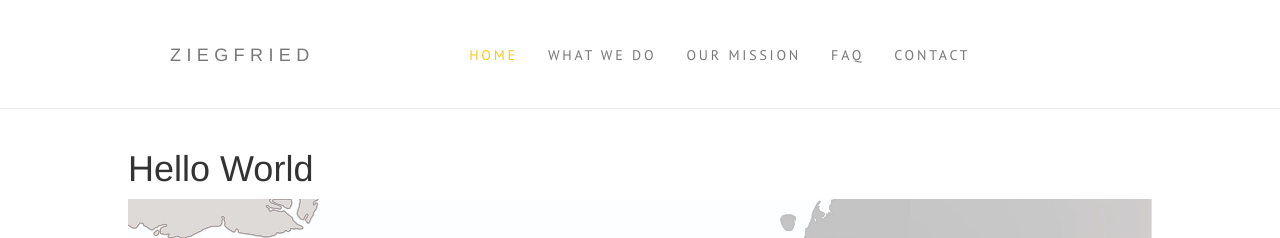
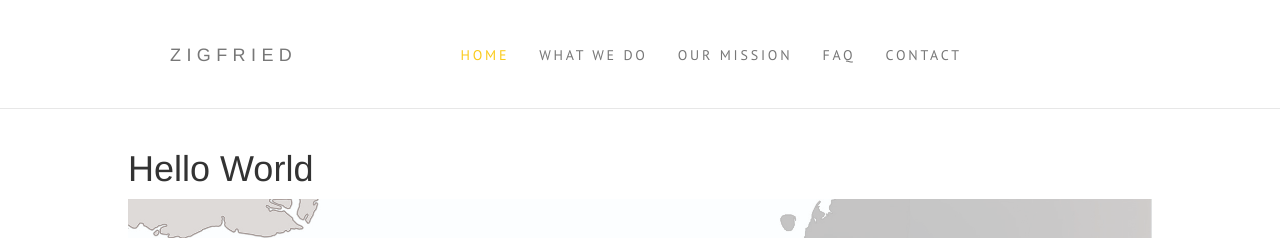
Before and after one commit to headshota/headshota.github.io, a Jekyll site: the page ziegfried/index.html, which Jekyll copies as it is, in a window 1280 px wide. Shown: the top 238 px of the page. Built offline with Jekyll 4.4.1, drawn with Linux system fonts in a browser that asks for light colours; nearby versions of some CDN libraries.

Commit message:
Update zigfried

```diff
--- a/ziegfried/index.html
+++ b/ziegfried/index.html
@@ -5,7 +5,7 @@
     <meta http-equiv="X-UA-Compatible" content="IE=edge">
     <meta name="viewport" content="width=device-width, initial-scale=1">
     <!-- The above 3 meta tags *must* come first in the head; any other head content must come *after* these tags -->
-    <title>Ziegfried - Your Gate To Eastern Europe</title>
+    <title>Zigfried - Your Gate To Eastern Europe</title>
 
     <!-- Bootstrap -->
     <link href="css/bootstrap.min.css" rel="stylesheet">
@@ -30,7 +30,7 @@
             <span class="icon-bar"></span>
             <span class="icon-bar"></span>
           </button>
-          <a class="navbar-brand" href="#">ZIEGFRIED</a>
+          <a class="navbar-brand" href="#">ZIGFRIED</a>
         </div>
         <div id="navbar" class="navbar-collapse collapse">
           <ul class="nav navbar-nav">
```
